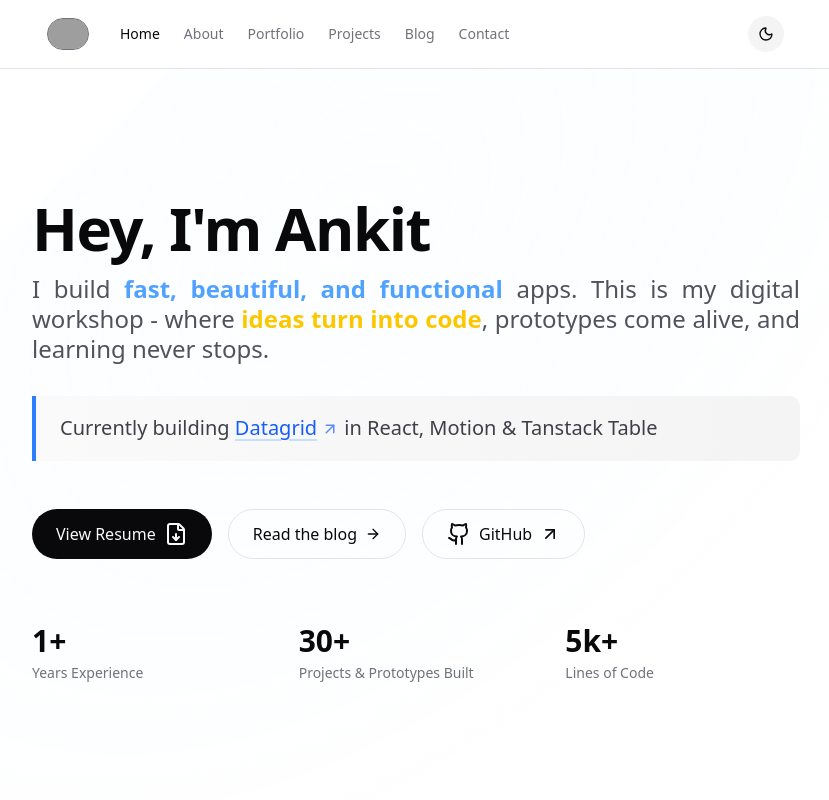
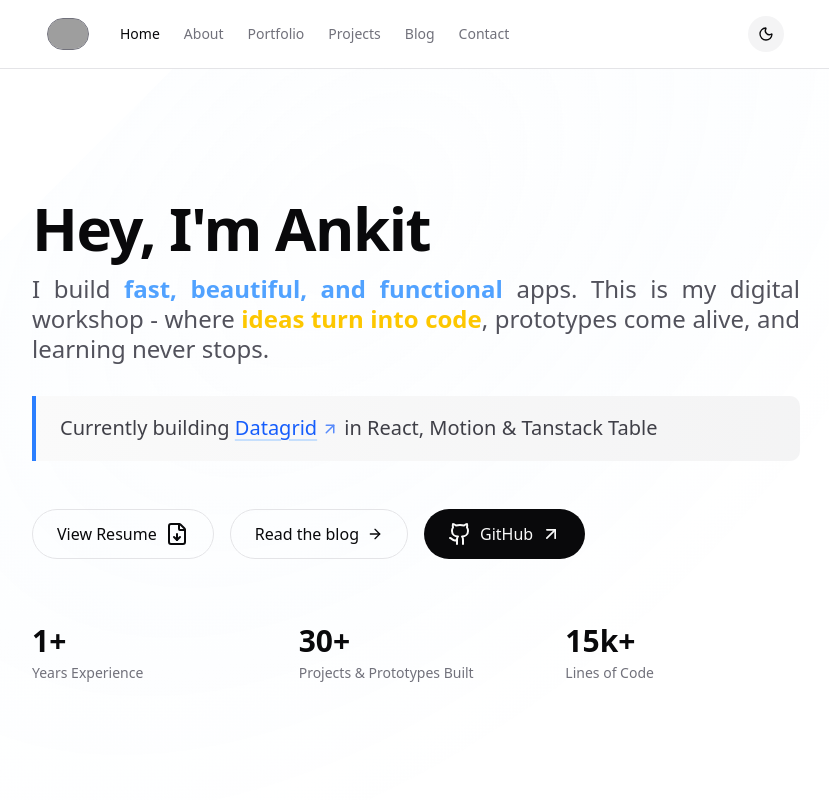
Before and after one commit to 2102ankit/core, a Next.js app: page / in a window 1280 px wide. Shown: the top 800 px of the page, without its empty margins (224-1053 px from the left). Built offline with nearby package versions, Linux system fonts and the light colour scheme; grey boxes are pictures that could not be loaded.

Commit message:
feat: Update link and bg colors

```diff
--- a/app/page.tsx
+++ b/app/page.tsx
@@ -91,7 +91,7 @@
               <p className="relative z-10">
                 {"Currently building "}
                 <Link
-                  href="https://github.com/2102ankit/react-datatable"
+                  href="https://github.com/2102ankit/nimbus"
                   target="_blank"
                   rel="noopener noreferrer"
                   className="inline-flex items-center gap-1 font-medium text-blue-600 dark:text-blue-400
@@ -116,7 +116,7 @@
           <div className="flex flex-col sm:flex-row gap-4 pt-4 animate-fade-in-up delay-100">
             <Link
               href="/downloads/resume.pdf"
-              className="group inline-flex items-center justify-center gap-2 px-6 py-3 rounded-full bg-zinc-950 dark:bg-zinc-50 text-zinc-50 dark:text-zinc-950 font-medium hover:bg-zinc-800 dark:hover:bg-zinc-200 transition-all duration-300 hover:scale-105 active:scale-95"
+              className="inline-flex items-center justify-center gap-2 px-6 py-3 rounded-full border border-zinc-200 dark:border-zinc-800 text-zinc-950 dark:text-zinc-50 font-medium hover:bg-zinc-50 dark:hover:bg-zinc-900 transition-all duration-300 hover:scale-105 active:scale-95"
             >
               View Resume
               <FileDown />
@@ -133,7 +133,7 @@
               href="https://github.com/2102ankit"
               target="_blank"
               rel="noopener noreferrer"
-              className="inline-flex items-center justify-center gap-2 px-6 py-3 rounded-full border border-zinc-200 dark:border-zinc-800 text-zinc-950 dark:text-zinc-50 font-medium hover:bg-zinc-50 dark:hover:bg-zinc-900 transition-all duration-300 hover:scale-105 active:scale-95"
+              className="group inline-flex items-center justify-center gap-2 px-6 py-3 rounded-full bg-zinc-950 dark:bg-zinc-50 text-zinc-50 dark:text-zinc-950 font-medium hover:bg-zinc-800 dark:hover:bg-zinc-200 transition-all duration-300 hover:scale-105 active:scale-95"
             >
               <Github />
               GitHub
@@ -162,7 +162,7 @@
               </div>
               <div className="group">
                 <div className="text-3xl font-bold text-zinc-950 dark:text-zinc-50 group-hover:scale-105 transition-transform duration-300">
-                  5k+
+                  15k+
                 </div>
                 <div className="text-sm text-zinc-500 dark:text-zinc-400 mt-1">
                   Lines of Code
```
